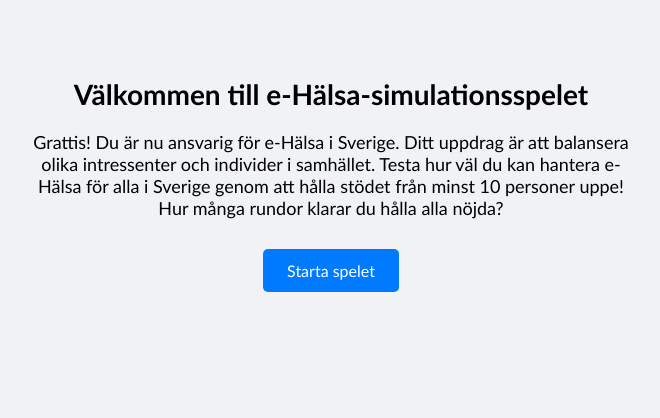
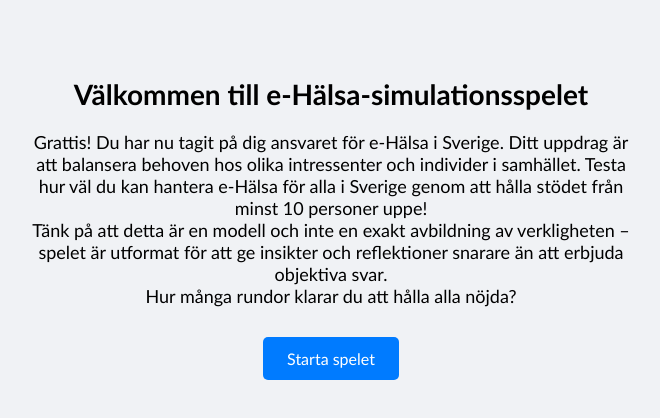
Before and after one commit to Adamfabricius/eHealthGame, a plain HTML site: page index.html in a window 1280 px wide. Shown: the whole page, without its empty margins (309-969 px from the left). Drawn offline with Linux system fonts and the light colour scheme.

Commit message:
Update index.html

```diff
--- a/index.html
+++ b/index.html
@@ -44,11 +44,11 @@
 
   <h1>Välkommen till e-Hälsa-simulationsspelet</h1>
 
-  <p>
-    Grattis! Du är nu ansvarig för e-Hälsa i Sverige. Ditt uppdrag är att balansera olika intressenter och individer i samhället.
+  <p> Grattis! Du har nu tagit på dig ansvaret för e-Hälsa i Sverige. Ditt uppdrag är att balansera behoven hos olika
+    intressenter och individer i samhället.
     Testa hur väl du kan hantera e-Hälsa för alla i Sverige genom att hålla stödet från minst 10 personer uppe!
-    <br>
-    Hur många rundor klarar du hålla alla nöjda?
+    <br> Tänk på att detta är en modell och inte en exakt avbildning av verkligheten – spelet är utformat för att ge insikter och reflektioner snarare än att erbjuda objektiva svar.
+    <br> Hur många rundor klarar du att hålla alla nöjda?
   </p>
 
   <a class="button" href="game.html">Starta spelet</a>
```
